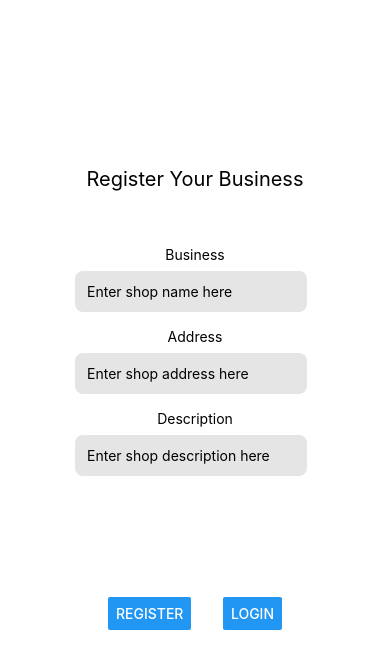
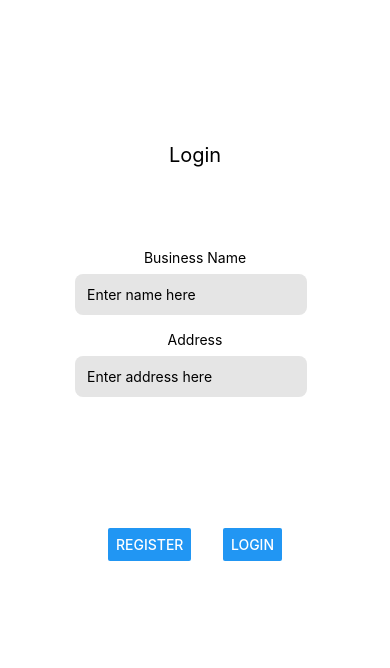
Before and after one commit to CSUF-HackUCI2023/haapi, a React Native app: screen / in a window 390 px wide. Shown: the top 668 px of the page. Built offline with nearby package versions, Linux system fonts and the light colour scheme.

Commit message:
Created a login page.

```diff
--- /dev/null
+++ b/BusinessMode/LoginScreen.js
@@ -0,0 +1,90 @@
+import * as React from 'react'
+import { View, Text, StyleSheet, Button, TextInput } from 'react-native'
+import {NavigationContainer} from '@react-navigation/native';
+
+function LoginScreen() {
+    return (
+        <View style={styles.appContainer}>
+            <View style={{flex: 1}} />
+
+            {/*Main Title*/}
+            <View style={styles.titleContainer}>
+                <Text style={styles.setFontSizeOne}>Login</Text>
+            </View>
+
+            <View style={{flex: 0.8}} />
+
+            {/*Inputs*/}
+            <View style={styles.wholeInputContainer}>
+            <View style={styles.inputTitle}>
+                <Text>Business Name</Text>
+            </View>
+            <View style={styles.singleInputContainer}>
+                <TextInput style={styles.textInput} placeholder='Enter name here' placeholderTextColor="#000" />
+            </View>
+
+            <View style={styles.inputTitle}>
+                <Text>Address</Text>
+            </View>
+            <View style={styles.singleInputContainer}>
+                <TextInput style={styles.textInput} placeholder='Enter address here' placeholderTextColor="#000"/>
+            </View>
+            </View>
+
+            {/*Buttons*/}
+            <View style={styles.button}>
+            <View style={styles.singleButton}>
+                <Button title= 'Register' />
+            </View>
+            <View style={styles.singleButton}>
+                <Button title= 'Login' />
+            </View>
+            </View>
+            <View style={{flex: 2.5}} />
+        </View>
+    );
+}
+
+const styles = StyleSheet.create({
+    appContainer: {
+        flex: 1,
+        padding: 50,
+        justifyContent: 'center'
+    },
+    titleContainer: {
+        marginBottom: 8,
+        alignItems: 'center'
+    },
+    wholeInputContainer: {
+        flex: 3
+    },
+    inputTitle: {
+        marginBottom: 8,
+        alignItems: 'center'
+    },
+    singleInputContainer: {
+        marginBottom: 8,
+        alignItems: 'center'
+    },
+    textInput: {
+        borderRadius: 8,
+        width: '80%',
+        marginRight: 8,
+        padding: 12,
+        marginBottom: 8,
+        backgroundColor: '#e5e5e5'
+    },
+    button: {
+        justifyContent:'space-between',
+        flexDirection: 'row',
+        marginHorizontal: '20%'
+    },
+    singleButton: {
+        alignItems: 'center'
+    },
+    setFontSizeOne: {
+        fontSize: 20
+    }
+});
+
+export default LoginScreen;
--- a/BusinessMode/BusinessScreen.js
+++ b/BusinessMode/RegisterScreen.js
@@ -1,8 +1,8 @@
 import * as React from 'react'
 import { View, Text, StyleSheet, Button, TextInput } from 'react-native'
-import { Dimensions } from 'react-native';
+import {NavigationContainer} from '@react-navigation/native';
 
-function BusinessScreen() {
+function RegisterScreen() {
     return (
         <View style={styles.appContainer}>
             <View style={{flex: 1}} />
@@ -94,4 +94,4 @@ const styles = StyleSheet.create({
     }
 });
 
-export default BusinessScreen;
+export default RegisterScreen;
--- a/UserView.js
+++ b/UserView.js
@@ -3,7 +3,8 @@ import { View, StyleSheet } from 'react-native';
 import { useSafeAreaInsets } from 'react-native-safe-area-context';
 
 import CustomerContainer from './navigation/CustomerMode/CustomerContainer';
-import BusinessScreen from './BusinessMode/BusinessScreen';
+import RegisterScreen from './BusinessMode/RegisterScreen';
+import LoginScreen from './BusinessMode/LoginScreen';
 
 export default function UserView() {
     const insets = useSafeAreaInsets();
@@ -15,7 +16,7 @@ export default function UserView() {
             paddingLeft: insets.left,
             paddingRight: insets.right
         }}>
-            <BusinessScreen/>
+            <LoginScreen />
         </View>
     )
 }
--- a/package.json
+++ b/package.json
@@ -12,6 +12,7 @@
     "@react-native-community/masked-view": "^0.1.11",
     "@react-navigation/bottom-tabs": "^6.5.4",
     "@react-navigation/native": "^6.1.3",
+    "@react-navigation/native-stack": "^6.9.9",
     "expo": "~47.0.12",
     "expo-status-bar": "~1.4.2",
     "react": "18.1.0",
```
Also changed, not shown: 1 other file (tests, documents, lock files or other folders).
